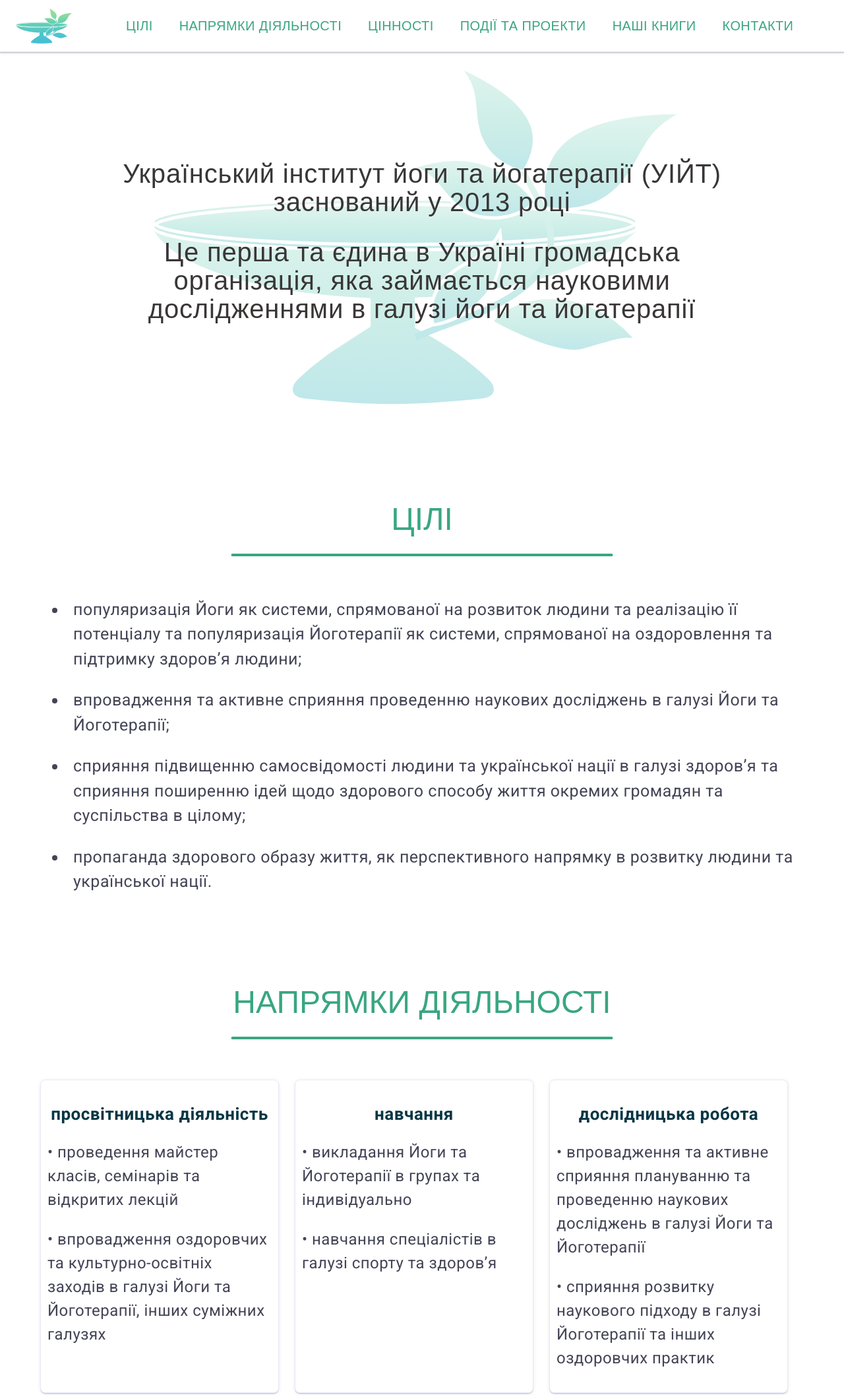
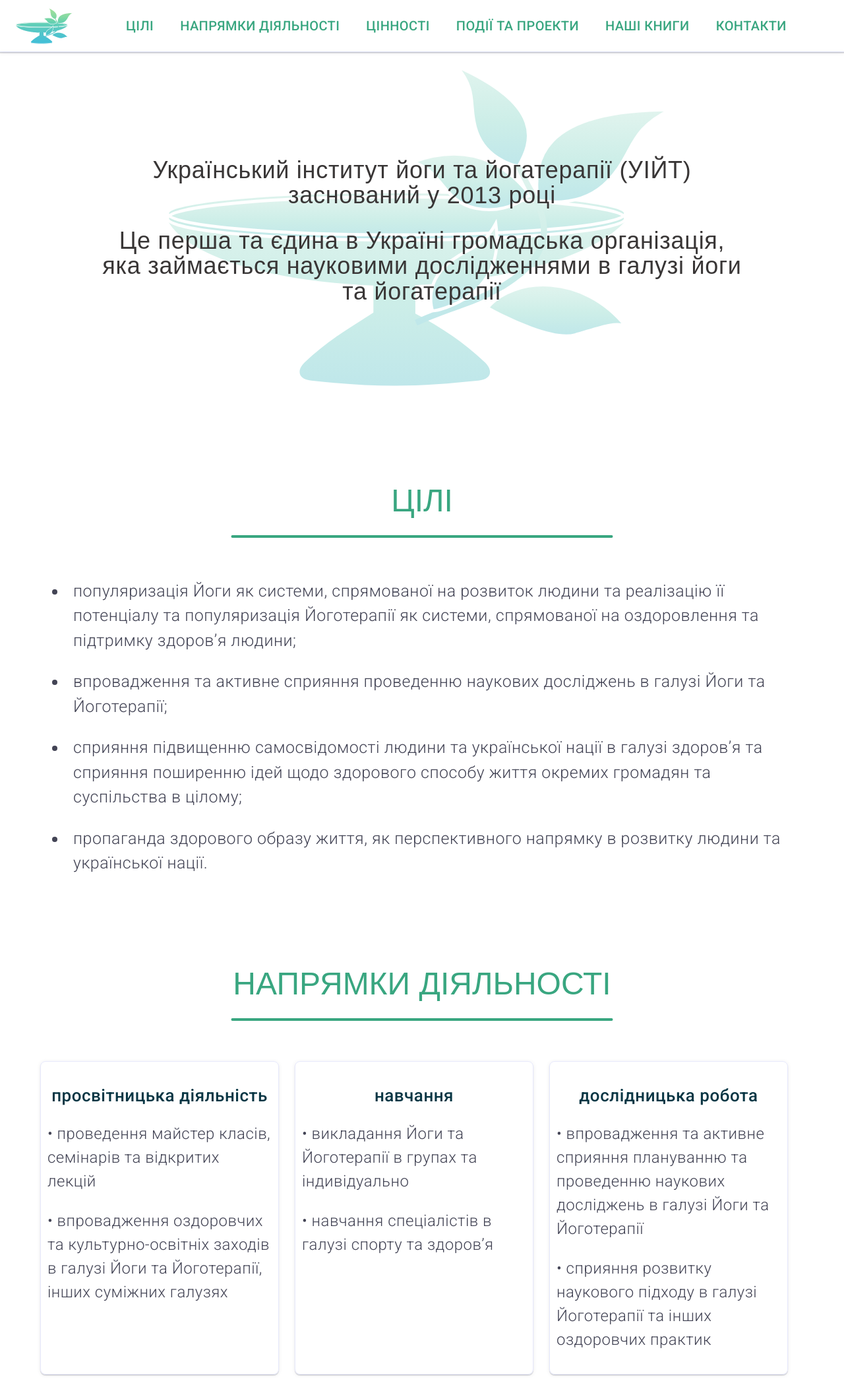
Before and after one commit to whatissilence/whatissilence.github.io, a plain HTML site: page yoga/index.html in a window 1280 px wide. Shown: the top 2114 px of the page at 66% size. Drawn offline with nearby package versions, Linux system fonts and the light colour scheme.

Commit message:
Yoga test site

```diff
--- a/yoga/css/styles.css
+++ b/yoga/css/styles.css
@@ -19,6 +19,7 @@ html {
 
 body {
   font-family: 'Roboto', sans-serif;
+  font-weight: 300;
   color: #434455;
   background-color: #ffffff;
   font-size: 16px;
@@ -82,7 +83,6 @@ img {
 }
 
 .header_menu {
-  font-family: 'Arimo', sans-serif;
   padding-left: 0;
   display: flex;
   gap: 40px;
@@ -185,7 +185,7 @@ img {
 .hero_section_one,
 .hero_section_span {
   font-family: 'Arimo', sans-serif;
-  font-size: 40px;
+  font-size: 36px;
   line-height: 1.07;
   text-align: center;
   letter-spacing: 0.02em;
@@ -229,7 +229,7 @@ img {
 
 .project_mission_text {
   font-family: 'Arimo', sans-serif;
-  font-weight: 500;
+  font-weight: 400;
   font-size: 48px;
    color: #39a680;
   position: relative;
@@ -336,7 +336,7 @@ img {
 }
 
 .direction_title {
-  font-weight: 700;
+  font-weight: 500;
   font-size: 26px;
   line-height: 1.2;
   letter-spacing: 00.02em;
@@ -436,7 +436,7 @@ img {
 }
 
 .h_three_portfolio {
-  font-weight: 500;
+  font-weight: 400;
   font-size: 24px;
   line-height: 1.2;
   letter-spacing: 0.02em;
```
Also changed, not shown: yoga/index.html (+3 -36 lines).
